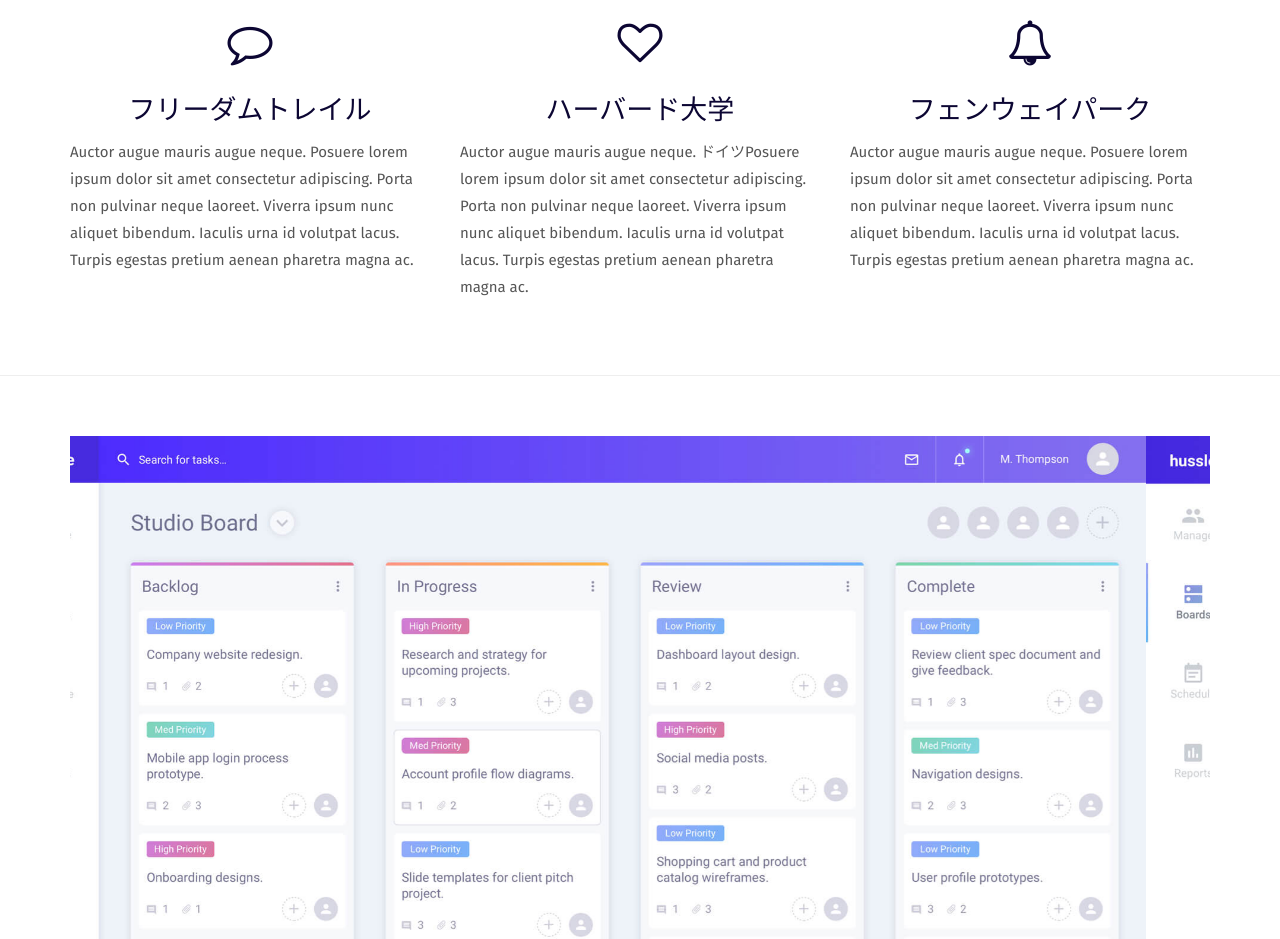
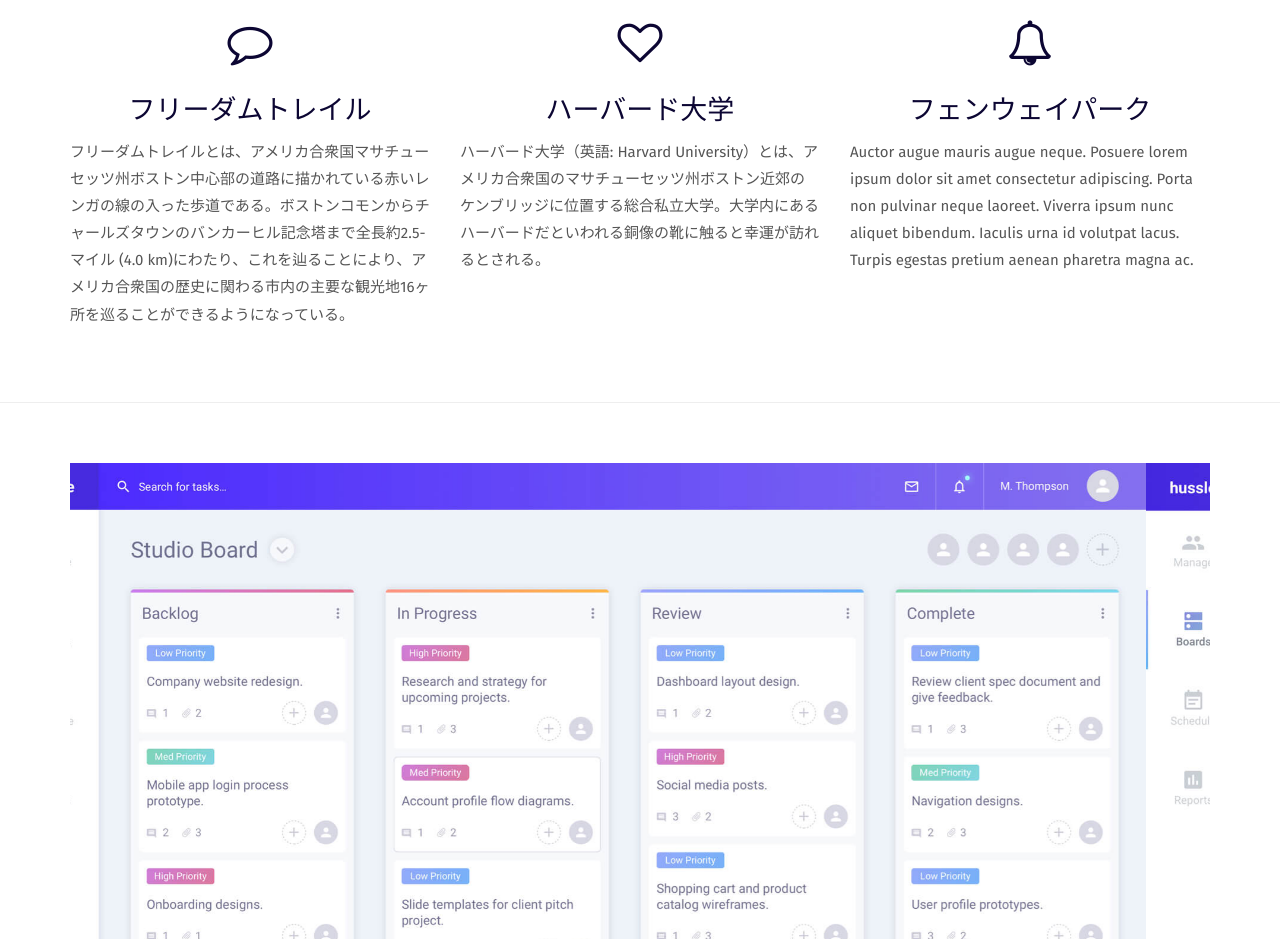
Before and after one commit to shiiroan/web, a plain HTML site: page index.html in a window 1280 px wide. Shown: the part 860-1799 px from the top of the page. Drawn offline with Linux system fonts and the light colour scheme; a web font is replaced by a local one.

Commit message:
Update index.html

```diff
--- a/index.html
+++ b/index.html
@@ -93,9 +93,7 @@
                         <h3>フリーダムトレイル</h3>
                     </div>
                     <div>
-                        <p>Auctor augue mauris augue neque. Posuere lorem ipsum dolor sit amet consectetur adipiscing. Porta
-                            non pulvinar neque laoreet. Viverra ipsum nunc aliquet bibendum. Iaculis urna id volutpat lacus.
-                            Turpis egestas pretium aenean pharetra magna ac.</p>
+                        <p>フリーダムトレイルとは、アメリカ合衆国マサチューセッツ州ボストン中心部の道路に描かれている赤いレンガの線の入った歩道である。ボストンコモンからチャールズタウンのバンカーヒル記念塔まで全長約2.5-マイル (4.0 km)にわたり、これを辿ることにより、アメリカ合衆国の歴史に関わる市内の主要な観光地16ヶ所を巡ることができるようになっている。</p>
                     </div>
                 </div>
                 <div class="col-md-4">
@@ -106,9 +104,7 @@
                         <h3>ハーバード大学</h3>
                     </div>
                     <div>
-                        <p>Auctor augue mauris augue neque. ドイツPosuere lorem ipsum dolor sit amet consectetur adipiscing. Porta
-                            non pulvinar neque laoreet. Viverra ipsum nunc aliquet bibendum. Iaculis urna id volutpat lacus.
-                            Turpis egestas pretium aenean pharetra magna ac.
+                        <p>ハーバード大学（英語: Harvard University）とは、アメリカ合衆国のマサチューセッツ州ボストン近郊のケンブリッジに位置する総合私立大学。大学内にあるハーバードだといわれる銅像の靴に触ると幸運が訪れるとされる。
                         </p>
                     </div>
                 </div>
```
